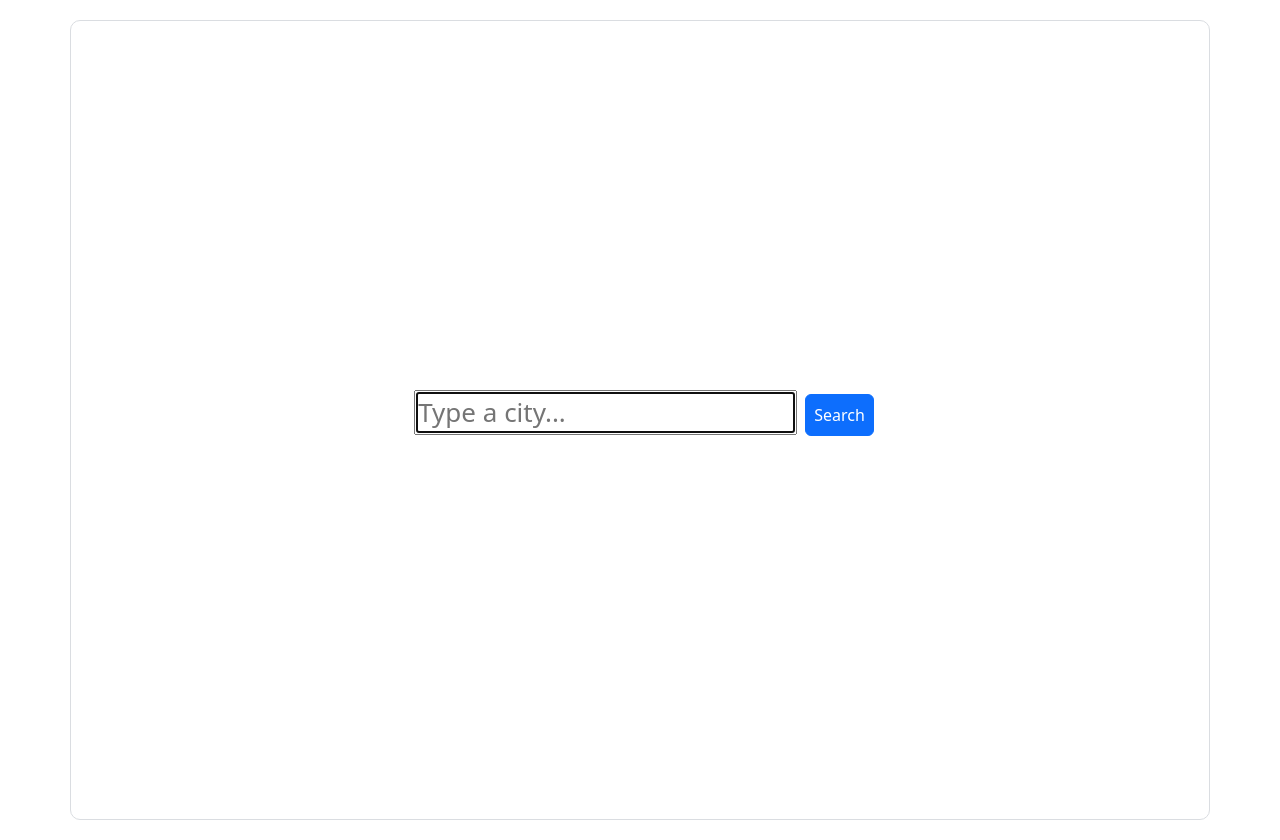
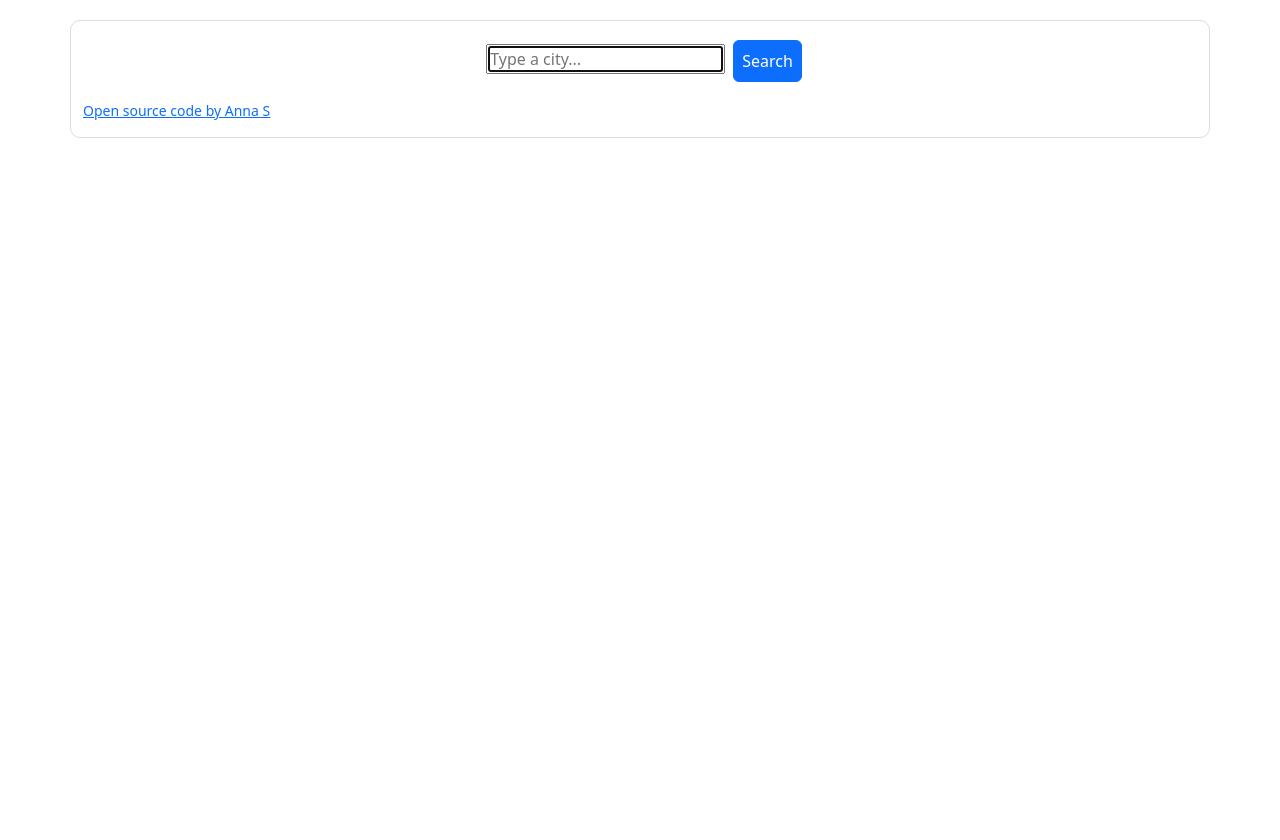
Before and after one commit to SoloviovAnna/weather-react, a React (Create React App) app: page / in a window 1280 px wide. After the commit the page ends 800 px from the top, so only its background shows below. Built offline with nearby package versions, Linux system fonts and the light colour scheme.

Commit message:
Added GitHub link

```diff
--- a/src/App.css
+++ b/src/App.css
@@ -1,13 +1,4 @@
 .App {
-  text-align: left;
-
-  min-height: 100vh;
-  display: flex;
-  flex-direction: column;
-  align-items: left;
-  justify-content: space-evenly;
-  font-size: calc(10px + 2vmin);
-
   border: 1px solid #dadde1;
   padding: 15px;
   border-radius: 10px;
--- a/src/App.js
+++ b/src/App.js
@@ -5,7 +5,12 @@ import "../node_modules/bootstrap/dist/css/bootstrap.min.css";
 function App() {
   return (
     <div className="App container">
-      <SearchEngine />
+      <SearchEngine className="App-Engine" />
+      <small class="footer-text">
+        <a href="https://github.com/SoloviovAnna/weather-react">
+          Open source code <span class="anna-text">by Anna S</span>
+        </a>
+      </small>
     </div>
   );
 }
```
